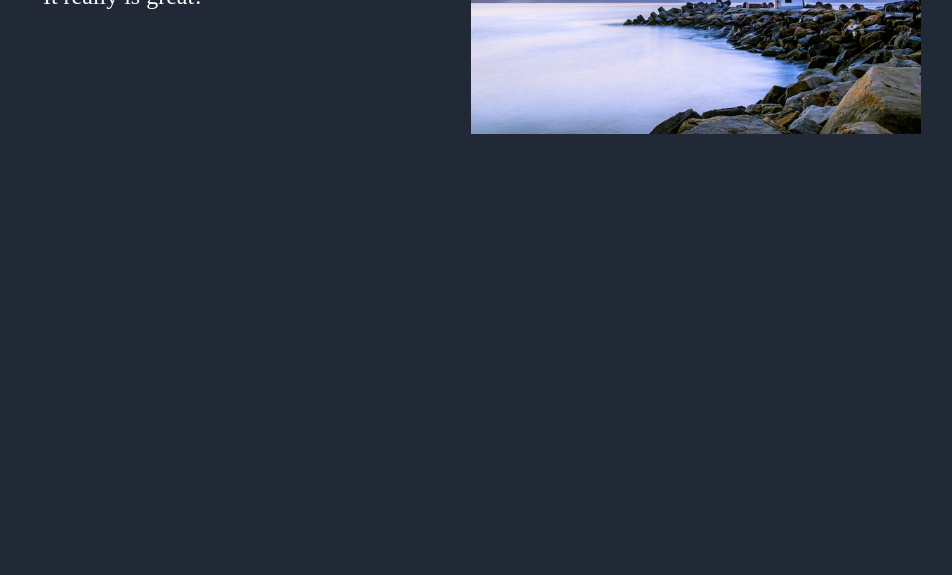
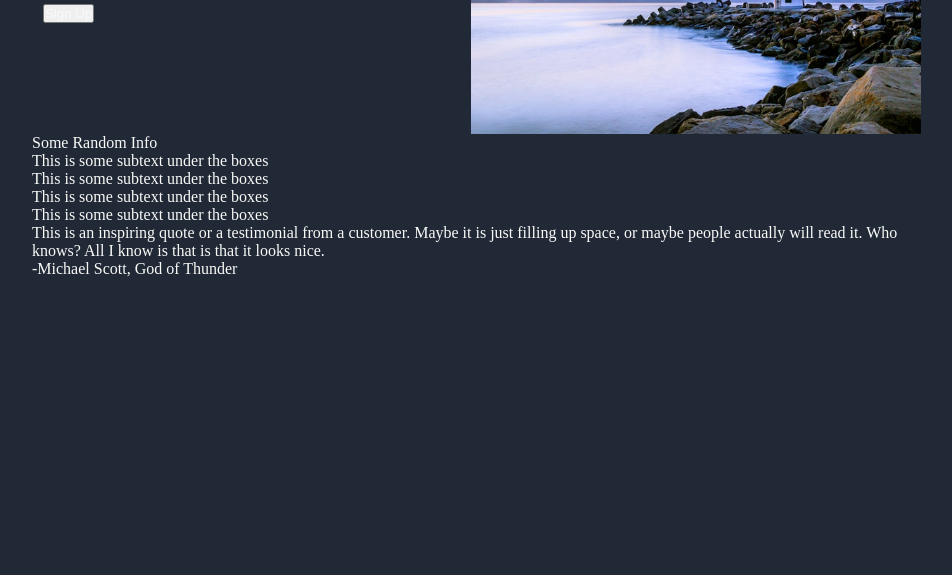
Before and after one commit to Lance-Town/landing-page, a plain HTML site: page index.html in a window 1280 px wide. Shown: the part 225-800 px from the top of the page, without its empty margins (158-1110 px from the left). Drawn offline with Linux system fonts and the light colour scheme.

Commit message:
Added quote and image display

```diff
--- a/index.html
+++ b/index.html
@@ -20,10 +20,13 @@
                     <p>This is a great website.</p>
                 </div>
                 <p>It really is great!</p>
+
+                <button>Sign Up</button>
             </div>
         </div>
 
         <div class="right-aligned-content">
+
             <ul>
                 <li><a href="#">About</a></li>
                 <li><a href="#">Contact</a></li>
@@ -32,5 +35,31 @@
             <img src="images/pexels-anand-dandekar.jpg" alt="Image of lighthouse">
         </div>
       </div>
+
+      <div class="content-two">
+        <p>Some Random Info</p>
+
+        <div class="boxes">
+            <div class="box"><p>This is some subtext under the boxes</p></div>
+            <div class="box"><p>This is some subtext under the boxes</p></div>
+            <div class="box"><p>This is some subtext under the boxes</p></div>
+            <div class="box"><p>This is some subtext under the boxes</p></div>
+        </div>
+      </div>
+
+      <div class="content-three">
+          <div class="quote-container">
+            <div class="quote">
+                <p>This is an inspiring quote or a testimonial from a customer. Maybe it is just
+                    filling up space, or maybe people actually will read it. Who knows? All I know is that is
+                    that it looks nice.
+                </p>
+            </div>
+
+            <div class="quote-credit">
+                <p>-Michael Scott, God of Thunder</p>
+            </div>
+          </div>
+      </div>
   </body>
 </html>
```
